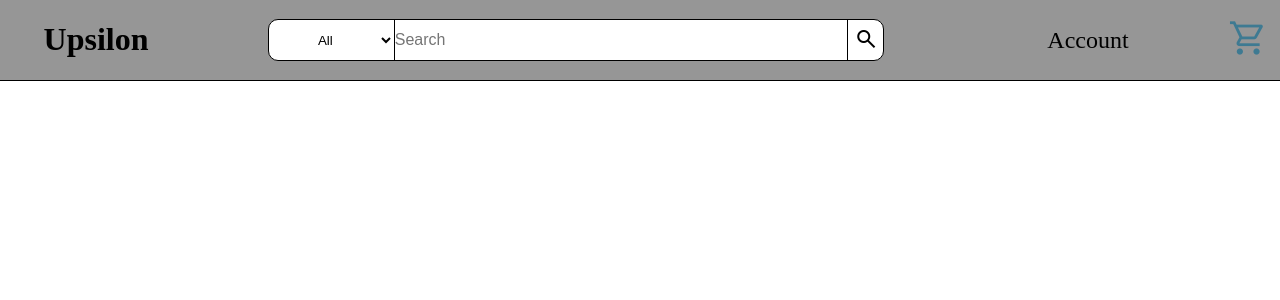
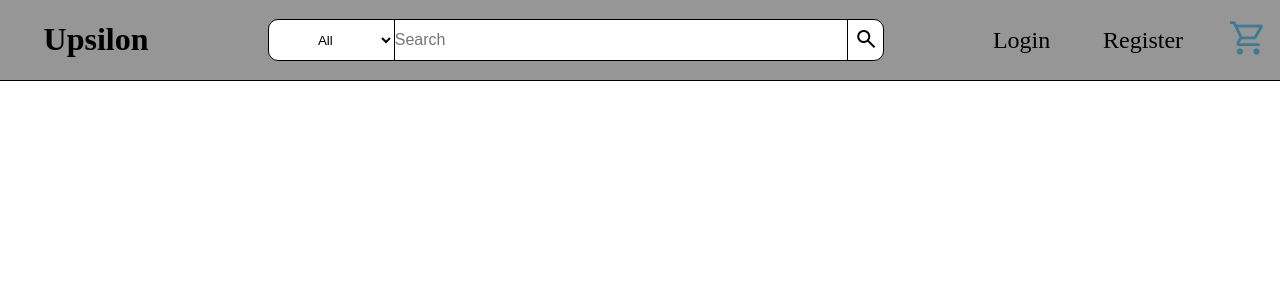
Before and after one commit to TwiliwT/Capstone-Project, a React (Vite) app in the folder Frontend/: page / in a window 1280 px wide. Shown: the top 300 px of the page. Built offline with nearby package versions, Linux system fonts and the light colour scheme.

Commit message:
set up token context

```diff
--- a/Frontend/src/App.jsx
+++ b/Frontend/src/App.jsx
@@ -1,14 +1,15 @@
 import { useState } from "react";
 
+import TokenContextProvider from "./contexts/TokenContext";
 import Header from "./components/header/Header";
 
 import "./App.css";
 
 function App() {
   return (
-    <>
+    <TokenContextProvider>
       <Header />
-    </>
+    </TokenContextProvider>
   );
 }
 
--- a/Frontend/src/components/header/Header.jsx
+++ b/Frontend/src/components/header/Header.jsx
@@ -1,10 +1,11 @@
+import { useContext } from "react";
 import { Link } from "react-router-dom";
+import { TokenContext } from "../../contexts/TokenContext";
 
 import "./Header.css";
 
 export default function Header() {
-  //Testing token
-  const token = true;
+  const { token, setToken } = useContext(TokenContext);
 
   return (
     <header>
--- a/Frontend/src/contexts/TokenContext.jsx
+++ b/Frontend/src/contexts/TokenContext.jsx
@@ -1,5 +1,13 @@
-import { useContext } from "react";
+import { createContext, useContext, useState } from "react";
 
-export default function TokenContext(children) {
-  return <></>;
+export const TokenContext = createContext();
+
+export default function TokenContextProvider({ children }) {
+  const [token, setToken] = useState(null);
+
+  return (
+    <TokenContext.Provider value={{ token, setToken }}>
+      {children}
+    </TokenContext.Provider>
+  );
 }
```
